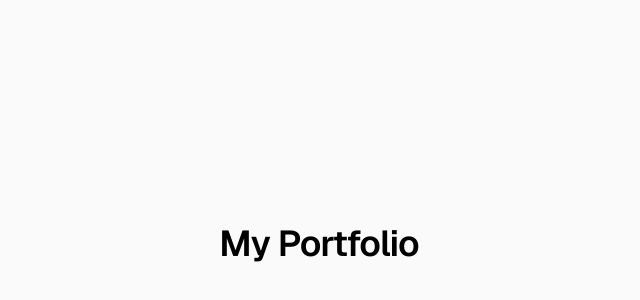
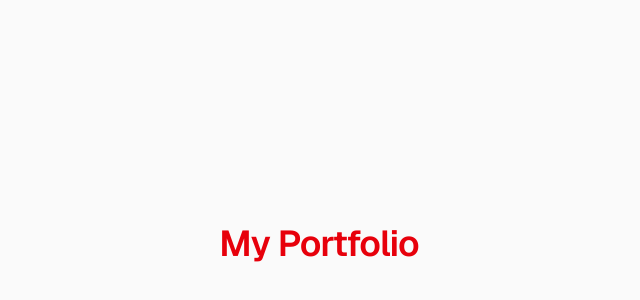
Before and after one commit to JeremyJLa/jeremy-portfolio, a Next.js app: page / in a window 1280 px wide. Shown: the part 156-456 px from the top of the page, without its empty margins (321-961 px from the left). Built offline with nearby package versions, Linux system fonts and the light colour scheme.

Commit message:
Change heading color to red

```diff
--- a/src/app/page.tsx
+++ b/src/app/page.tsx
@@ -1,7 +1,7 @@
 export default function Home() {
   return (
     <div className="flex flex-1 items-center justify-center bg-zinc-50 font-sans dark:bg-black">
-      <h1 className="text-4xl font-semibold tracking-tight text-black dark:text-zinc-50">
+      <h1 className="text-4xl font-semibold tracking-tight text-red-600">
         My Portfolio
       </h1>
     </div>
```
